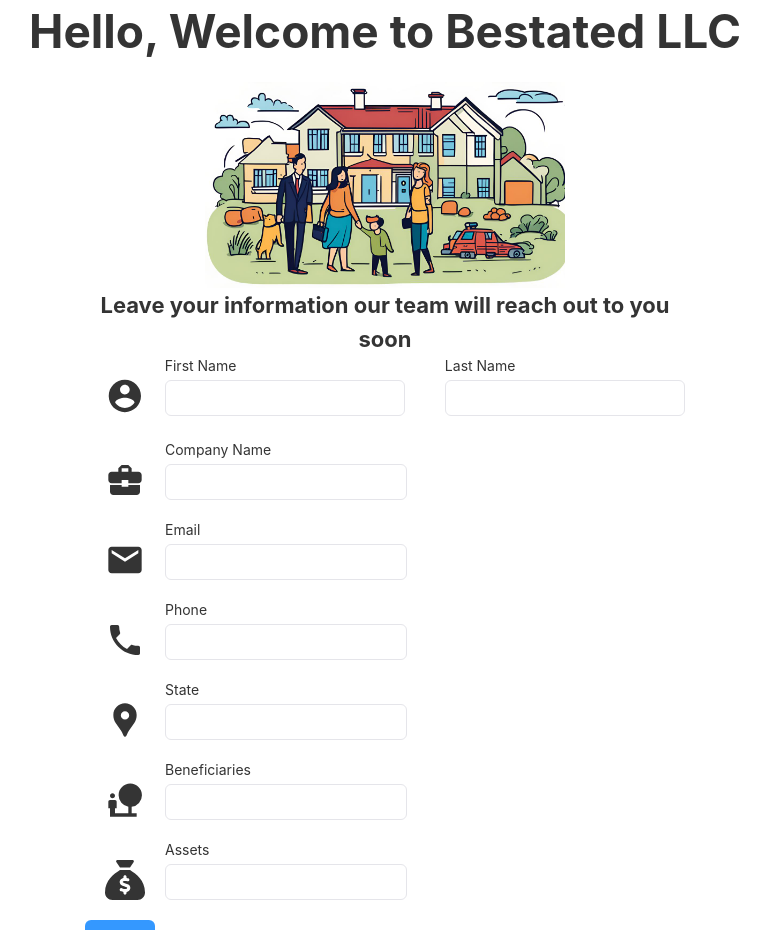
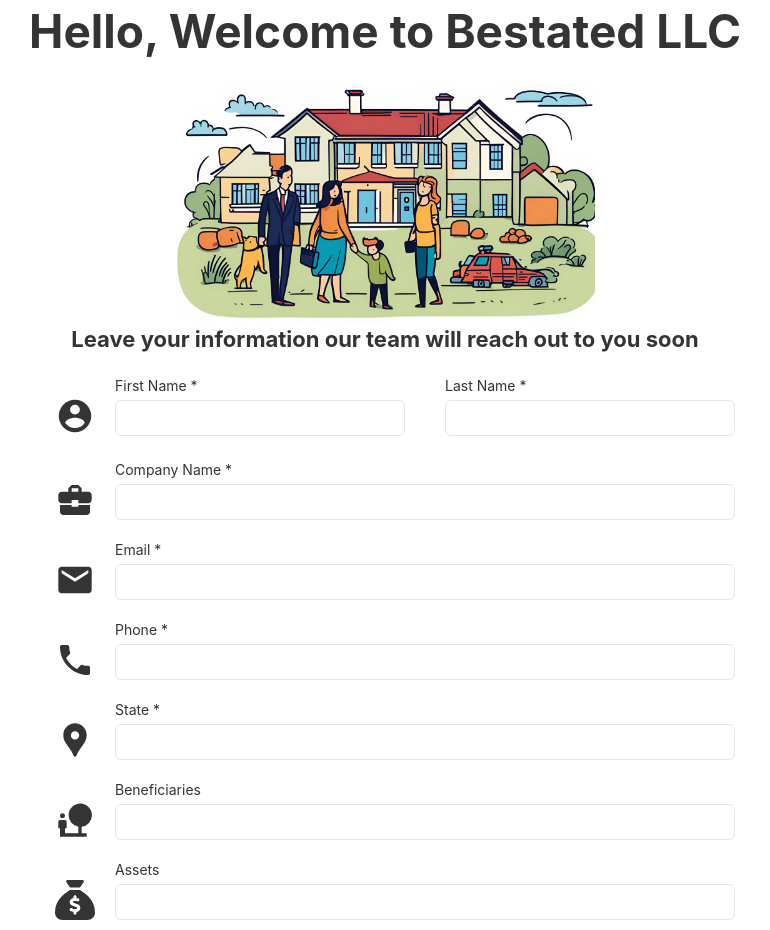
Before and after one commit to chenathy/besated-org, a React app: page / in a window 1280 px wide. Shown: the top 930 px of the page, without its empty margins (255-1025 px from the left). Built offline with nearby package versions, Linux system fonts and the light colour scheme.

Commit message:
redesign layout

```diff
--- a/src/App.css
+++ b/src/App.css
@@ -7,7 +7,7 @@
 
 .content {
     text-align: center;
-    max-width: 600px;
+    max-width: 700px;
     padding: 20px;
 }
 
@@ -16,3 +16,11 @@
     width: 40px;
     height: 40px;
 }
+
+.content .form {
+    display: flex;
+}
+
+.form .form-group {
+    flex: 1;
+}
--- a/src/Contact/index.js
+++ b/src/Contact/index.js
@@ -23,74 +23,78 @@
                 style={{ maxWidth: '60%', height: 'auto' }}
             />
 
+            <br/>
+
             <h4>Leave your information our team will reach out to you soon</h4>
 
+            <br/>
+
             <Form fluid>
-                    <div style={{ display: 'flex', width: '100%' }}>
+                <div className='form'>
                     <IoMdContact className='icon-layout'/>
                     <div style={{ display: 'flex', flexGrow: 1 }}>
-                            <Form.Group>
-                                <Form.ControlLabel htmlFor='firstName'>First Name</Form.ControlLabel>
+                        <Form.Group className='form-group'>
+                            <Form.ControlLabel htmlFor='firstName'>First Name *</Form.ControlLabel>
                             <Form.Control name='firstName' id='firstName' type='text' required />
                         </Form.Group>
 
-                            <Form.Group style={{ marginLeft: '40px' }}>
-                                <Form.ControlLabel htmlFor='lastName'>Last Name</Form.ControlLabel>
+                        <Form.Group className='form-group' style={{ marginLeft: '40px' }}>
+                            <Form.ControlLabel htmlFor='lastName'>Last Name *</Form.ControlLabel>
                             <Form.Control name='lastName' id='lastName' type='text' required />
                         </Form.Group>
                     </div>
                 </div>
 
-                    <div style={{ display: 'flex' }}>
+                <div className='form'>
                     <MdBusinessCenter className='icon-layout'/>
-                        <Form.Group>
-                            <Form.ControlLabel htmlFor='companyName'>Company Name</Form.ControlLabel>
+                    <Form.Group className='form-group'>
+                        <Form.ControlLabel htmlFor='companyName'>Company Name *</Form.ControlLabel>
                         <Form.Control name='companyName' id='companyName' type='text' required />
                     </Form.Group>
                 </div>
 
-                    <div style={{ display: 'flex', width: '100%' }}>
+                <div className='form'>
                     <MdEmail className='icon-layout'/>
-                        <Form.Group>
-                            <Form.ControlLabel htmlFor='email'>Email</Form.ControlLabel>
+                    <Form.Group className='form-group'>
+                        <Form.ControlLabel htmlFor='email'>Email *</Form.ControlLabel>
                         <Form.Control name='email' id='email' type='email' required />
                     </Form.Group>
                 </div>
 
-                    <div style={{ display: 'flex' }}>
+                <div className='form'>
                     <MdPhone className='icon-layout'/>
-                        <Form.Group>
-                            <Form.ControlLabel htmlFor='phone'>Phone</Form.ControlLabel>
-                            <Form.Control name='phone' id='phone' type='text' />
+                    <Form.Group className='form-group'>
+                        <Form.ControlLabel htmlFor='phone'>Phone *</Form.ControlLabel>
+                        <Form.Control name='phone' id='phone' type='text' required/>
                     </Form.Group>
                 </div>
 
-                    <div style={{ display: 'flex' }}>
+                <div className='form'>
                     <MdLocationPin className='icon-layout'/>
-                        <Form.Group>
-                            <Form.ControlLabel htmlFor='state'>State</Form.ControlLabel>
+                    <Form.Group className='form-group'>
+                        <Form.ControlLabel htmlFor='state'>State *</Form.ControlLabel>
                         <Form.Control name='state' id='state' type='text' required />
                     </Form.Group>
                 </div>
 
-                    <div style={{ display: 'flex' }}>
+                <div className='form'>
                     <MdNaturePeople className='icon-layout'/>
-                        <Form.Group>
+                    <Form.Group className='form-group'>
                         <Form.ControlLabel htmlFor='beneficiaries'>Beneficiaries</Form.ControlLabel>
-                            <Form.Control name='beneficiaries' id='beneficiaries' type='text' required />
+                        <Form.Control name='beneficiaries' id='beneficiaries' type='text' />
                     </Form.Group>
                 </div>
 
-                    <div style={{ display: 'flex' }}>
+                <div className='form'>
                     <FaSackDollar className='icon-layout'/>
-                        <Form.Group>
+                    <Form.Group className='form-group'>
                         <Form.ControlLabel htmlFor='assets'>Assets</Form.ControlLabel>
-                            <Form.Control name='assets' id='assets' type='text' required />
+                        <Form.Control name='assets' id='assets' type='text' />
                     </Form.Group>
                 </div>
 
-                    <div style={{ display: 'flex' }}>
-                        <Form.Group>
+                <div className='form'>
+                    <Form.Group className='form-group'>
                         <Button appearance="primary" type='submit'>Submit</Button>
                     </Form.Group>
                 </div>
```
Lines whose indentation alone changed are shown as unchanged.
